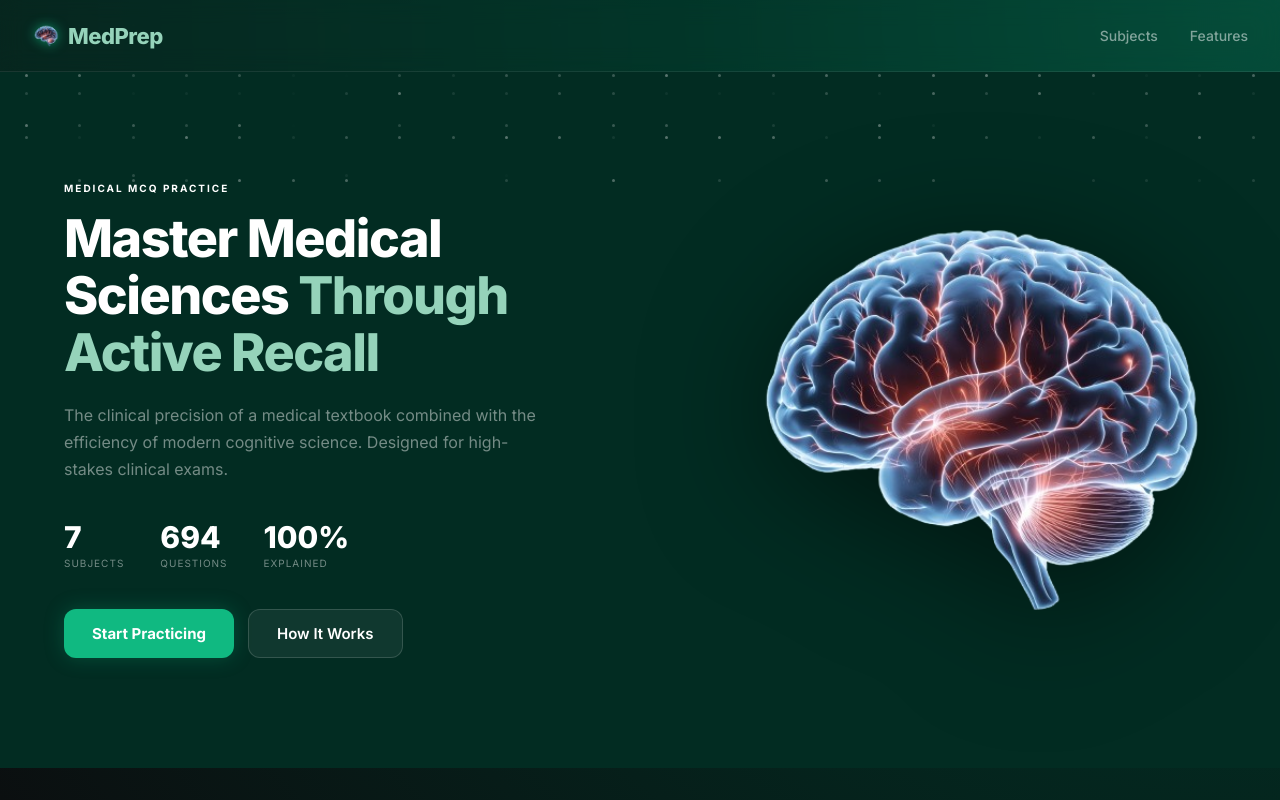
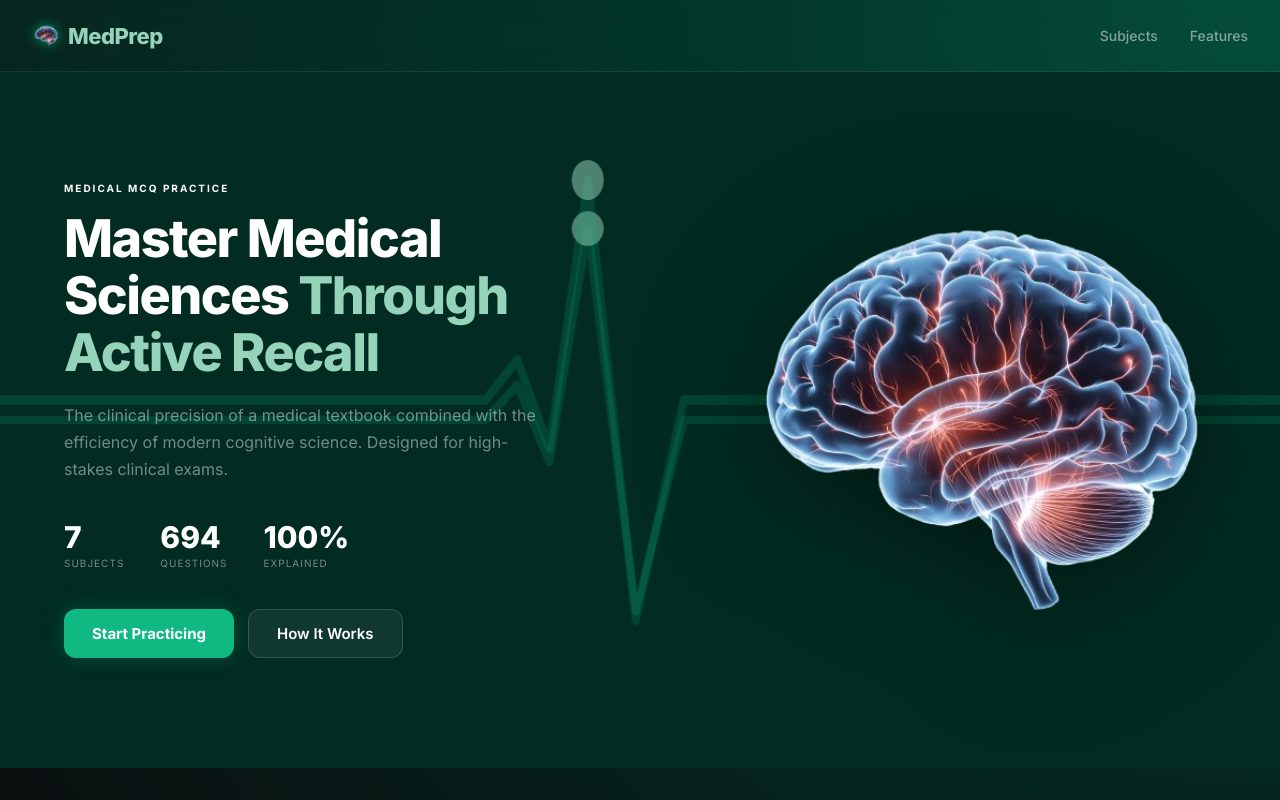
Before and after one commit to manast23/medprep, a Next.js app: page / in a window 1280 px wide. Shown: the top 800 px of the page. Built offline with nearby package versions, Linux system fonts and the light colour scheme.

Commit message:
Replace StarField dot grid with ECGWave in hero and subjects section

```diff
--- a/pages/index.js
+++ b/pages/index.js
@@ -2,7 +2,7 @@ import { useState, useEffect } from 'react'
 import { useRouter } from 'next/router'
 import Head from 'next/head'
 import Navbar from '../components/Navbar'
-import StarField from '../components/StarField'
+import ECGWave from '../components/ECGWave'
 import questions from '../data/questions.json'
 import styles from '../styles/Home.module.css'
 
@@ -120,7 +120,7 @@ export default function Home() {
       <main>
         {/* Hero */}
         <section className={styles.hero}>
-          <StarField />
+          <ECGWave />
           <div className={styles.heroContent}>
             <div className={styles.heroText}>
               <div className={styles.heroTag}>Medical MCQ Practice</div>
@@ -169,7 +169,7 @@ export default function Home() {
 
         {/* Subjects */}
         <section id="subjects" className={styles.subjectsSection}>
-          <StarField />
+          <ECGWave />
           <div className={styles.sectionHeader}>
             <h2 className={styles.sectionTitle}>Choose Your Subject</h2>
             <p className={styles.sectionSubtitle}>Select a core module to begin your deep-dive preparation.</p>
```
